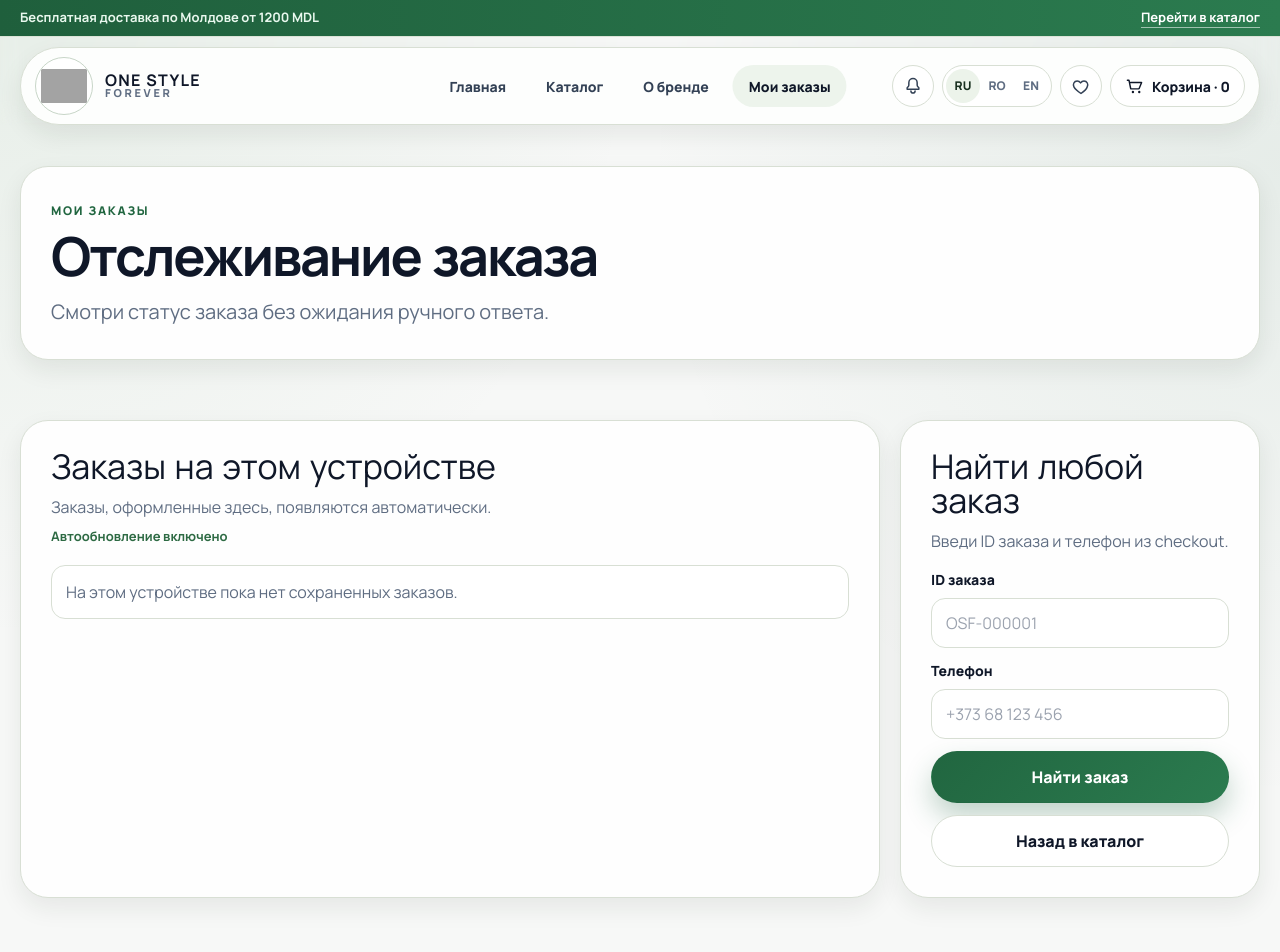
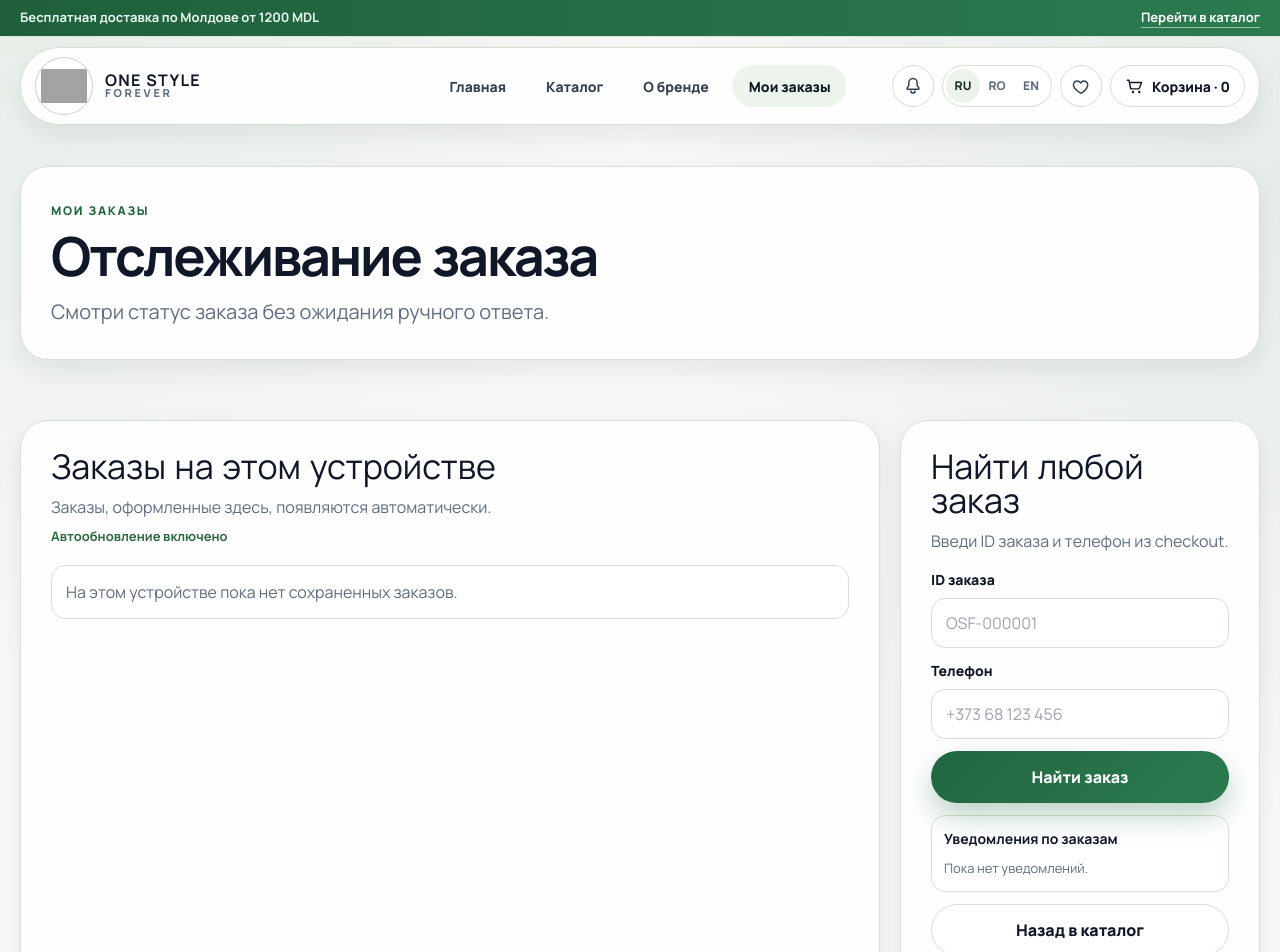
Before and after one commit to IaroslavManoilov/osf_store, a Nuxt app: page /orders in a window 1280 px wide. Shown: the top 952 px of the page. Built offline with nearby package versions, Linux system fonts and the light colour scheme; grey boxes are pictures that could not be loaded.

Commit message:
feat(orders): add on-page notification center history

```diff
--- a/app/pages/orders.vue
+++ b/app/pages/orders.vue
@@ -110,6 +110,27 @@
               </div>
             </article>
 
+            <div class="notice-center">
+              <div class="notice-head">
+                <strong>{{ ui.noticeCenter }}</strong>
+                <button
+                  v-if="orderNotices.length"
+                  type="button"
+                  class="btn-alt notice-clear"
+                  @click="clearOrderNotices"
+                >
+                  {{ ui.clearNoticeCenter }}
+                </button>
+              </div>
+              <p v-if="!orderNotices.length" class="notice-empty">{{ ui.noticeCenterEmpty }}</p>
+              <ul v-else class="notice-list">
+                <li v-for="notice in orderNotices" :key="notice.id" class="notice-item">
+                  <p>{{ notice.text }}</p>
+                  <time>{{ formatDate(notice.changedAt) }}</time>
+                </li>
+              </ul>
+            </div>
+
             <NuxtLink :to="localePath('/catalog')" class="btn-alt back-link">{{ ui.backCatalog }}</NuxtLink>
           </aside>
         </div>
@@ -147,6 +168,14 @@ type SavedTrack = {
   id: string
   token: string
   createdAt: string
+}
+
+type OrderNotice = {
+  id: string
+  orderId: string
+  text: string
+  status: PublicOrder['status']
+  changedAt: string
 }
 
 type Ui = {
@@ -191,6 +220,9 @@ type Ui = {
   cancelError: string
   statusChanged: string
   autoRefresh: string
+  noticeCenter: string
+  clearNoticeCenter: string
+  noticeCenterEmpty: string
 }
 
 const { locale } = useI18n()
@@ -199,6 +231,8 @@ const shopStore = useShopStore()
 const uiStore = useUiStore()
 
 const tracksKey = 'osf_order_tracks_v1'
+const noticesKey = 'osf_order_notices_v1'
+const maxNotices = 20
 
 const trackedOrders = ref<PublicOrder[]>([])
 const trackedLoading = ref(false)
@@ -210,6 +244,7 @@ const trackTokenByOrderId = ref<Record<string, string>>({})
 const ordersPollTimer = ref<ReturnType<typeof setInterval> | null>(null)
 const knownStatusByOrderId = ref<Record<string, PublicOrder['status']>>({})
 const knownHistoryByOrderId = ref<Record<string, number>>({})
+const orderNotices = ref<OrderNotice[]>([])
 
 const lookup = reactive({
   orderId: '',
@@ -259,7 +294,10 @@ const ui = computed<Ui>(() => {
       cancelSuccess: 'Comanda a fost anulată.',
       cancelError: 'Nu am reușit anularea comenzii.',
       statusChanged: 'Status actualizat',
-      autoRefresh: 'Actualizare automată activă'
+      autoRefresh: 'Actualizare automată activă',
+      noticeCenter: 'Notificări comandă',
+      clearNoticeCenter: 'Curăță',
+      noticeCenterEmpty: 'Nu există notificări încă.'
     }
   }
 
@@ -305,7 +343,10 @@ const ui = computed<Ui>(() => {
       cancelSuccess: 'Order was cancelled.',
       cancelError: 'Could not cancel order.',
       statusChanged: 'Status updated',
-      autoRefresh: 'Auto refresh is active'
+      autoRefresh: 'Auto refresh is active',
+      noticeCenter: 'Order notifications',
+      clearNoticeCenter: 'Clear',
+      noticeCenterEmpty: 'No notifications yet.'
     }
   }
 
@@ -350,7 +391,10 @@ const ui = computed<Ui>(() => {
     cancelSuccess: 'Заказ отменен.',
     cancelError: 'Не удалось отменить заказ.',
     statusChanged: 'Статус обновлен',
-    autoRefresh: 'Автообновление включено'
+    autoRefresh: 'Автообновление включено',
+    noticeCenter: 'Уведомления по заказам',
+    clearNoticeCenter: 'Очистить',
+    noticeCenterEmpty: 'Пока нет уведомлений.'
   }
 })
 
@@ -431,6 +475,58 @@ const parseSavedTracks = (): SavedTrack[] => {
   } catch {
     return []
   }
+}
+
+const saveNotices = () => {
+  if (!import.meta.client) return
+  window.localStorage.setItem(noticesKey, JSON.stringify(orderNotices.value))
+}
+
+const loadNotices = () => {
+  if (!import.meta.client) return
+  try {
+    const raw = window.localStorage.getItem(noticesKey)
+    const parsed = raw ? JSON.parse(raw) : []
+    const next = Array.isArray(parsed)
+      ? parsed
+        .filter((item): item is OrderNotice =>
+          !!item &&
+          typeof item === 'object' &&
+          typeof (item as OrderNotice).id === 'string' &&
+          typeof (item as OrderNotice).orderId === 'string' &&
+          typeof (item as OrderNotice).text === 'string' &&
+          typeof (item as OrderNotice).status === 'string' &&
+          typeof (item as OrderNotice).changedAt === 'string'
+        )
+        .slice(0, maxNotices)
+      : []
+    orderNotices.value = next
+  } catch {
+    orderNotices.value = []
+  }
+}
+
+const pushOrderNotice = (order: PublicOrder) => {
+  const text = `${ui.value.statusChanged}: ${order.id} → ${statusLabel(order.status)}`
+  const next: OrderNotice[] = [
+    {
+      id: `${order.id}-${order.status}-${Date.now()}-${Math.floor(Math.random() * 1000)}`,
+      orderId: order.id,
+      text,
+      status: order.status,
+      changedAt: new Date().toISOString()
+    },
+    ...orderNotices.value
+  ].slice(0, maxNotices)
+
+  orderNotices.value = next
+  saveNotices()
+  uiStore.showToast(text, 'info')
+}
+
+const clearOrderNotices = () => {
+  orderNotices.value = []
+  saveNotices()
 }
 
 const rememberTrackedState = (orders: PublicOrder[]) => {
@@ -565,7 +661,7 @@ const loadTrackedOrders = async (options?: { silent?: boolean; detectChanges?: b
         const historyAppended = previousHistoryLen > 0 && currentHistoryLen > previousHistoryLen
 
         if (statusChanged || historyAppended) {
-          uiStore.showToast(`${ui.value.statusChanged}: ${order.id} → ${statusLabel(order.status)}`, 'info')
+          pushOrderNotice(order)
         }
       }
     }
@@ -603,6 +699,7 @@ const lookupOrder = async () => {
 }
 
 onMounted(() => {
+  loadNotices()
   loadTrackedOrders()
   ordersPollTimer.value = setInterval(() => {
     loadTrackedOrders({ silent: true, detectChanges: true })
@@ -867,6 +964,69 @@ useSeoMeta({
   font-weight: 700;
 }
 
+.notice-center {
+  margin-top: 12px;
+  border: 1px solid var(--border);
+  border-radius: 14px;
+  background: #fff;
+  padding: 12px;
+  display: grid;
+  gap: 10px;
+}
+
+.notice-head {
+  display: flex;
+  justify-content: space-between;
+  align-items: center;
+  gap: 10px;
+}
+
+.notice-head strong {
+  font-size: 14px;
+}
+
+.notice-clear {
+  min-height: 34px;
+  padding: 0 12px;
+  font-size: 13px;
+}
+
+.notice-empty {
+  margin: 0;
+  color: var(--muted);
+  font-size: 13px;
+}
+
+.notice-list {
+  margin: 0;
+  padding: 0;
+  list-style: none;
+  display: grid;
+  gap: 8px;
+  max-height: 260px;
+  overflow: auto;
+}
+
+.notice-item {
+  border: 1px solid var(--border);
+  border-radius: 10px;
+  padding: 8px 10px;
+}
+
+.notice-item p {
+  margin: 0;
+  font-size: 13px;
+  color: #23334a;
+  font-weight: 700;
+}
+
+.notice-item time {
+  display: block;
+  margin-top: 4px;
+  font-size: 12px;
+  color: var(--muted);
+}
+
 .back-link {
   margin-top: 12px;
   width: 100%;
```
